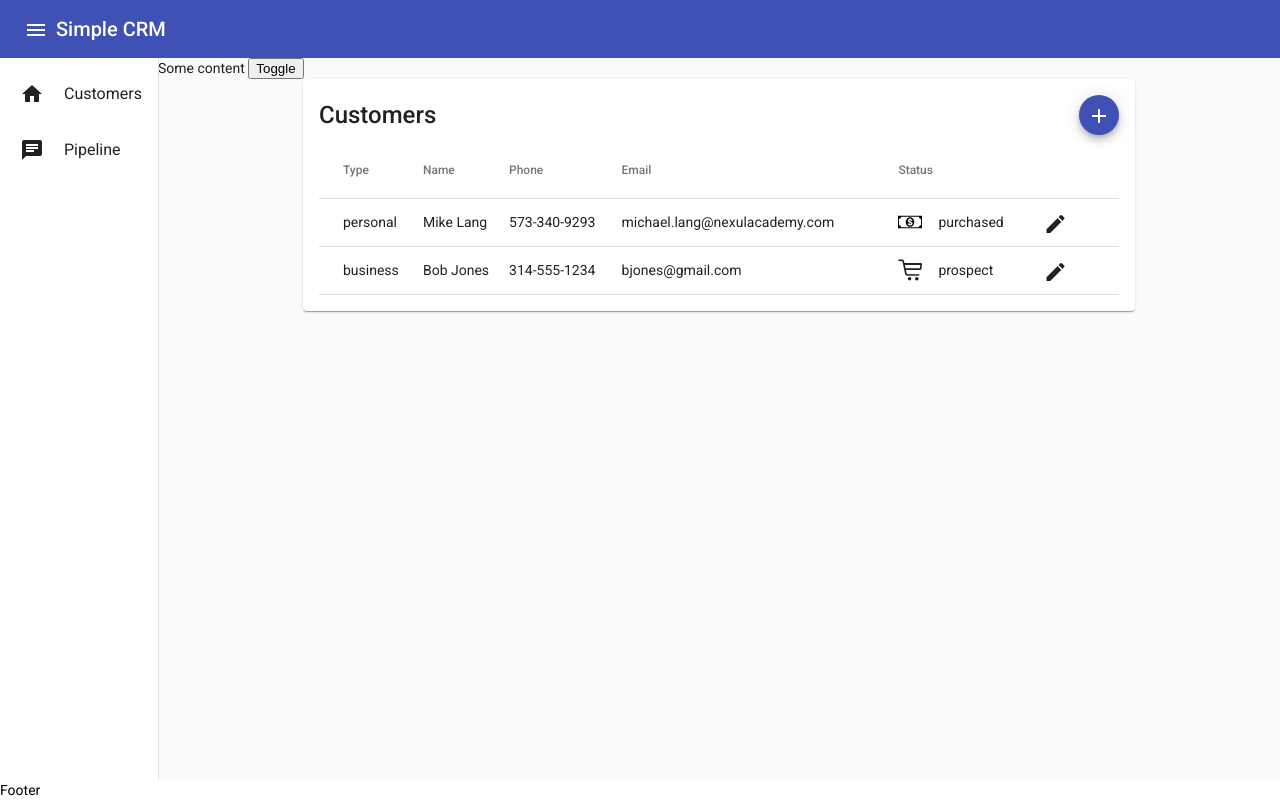
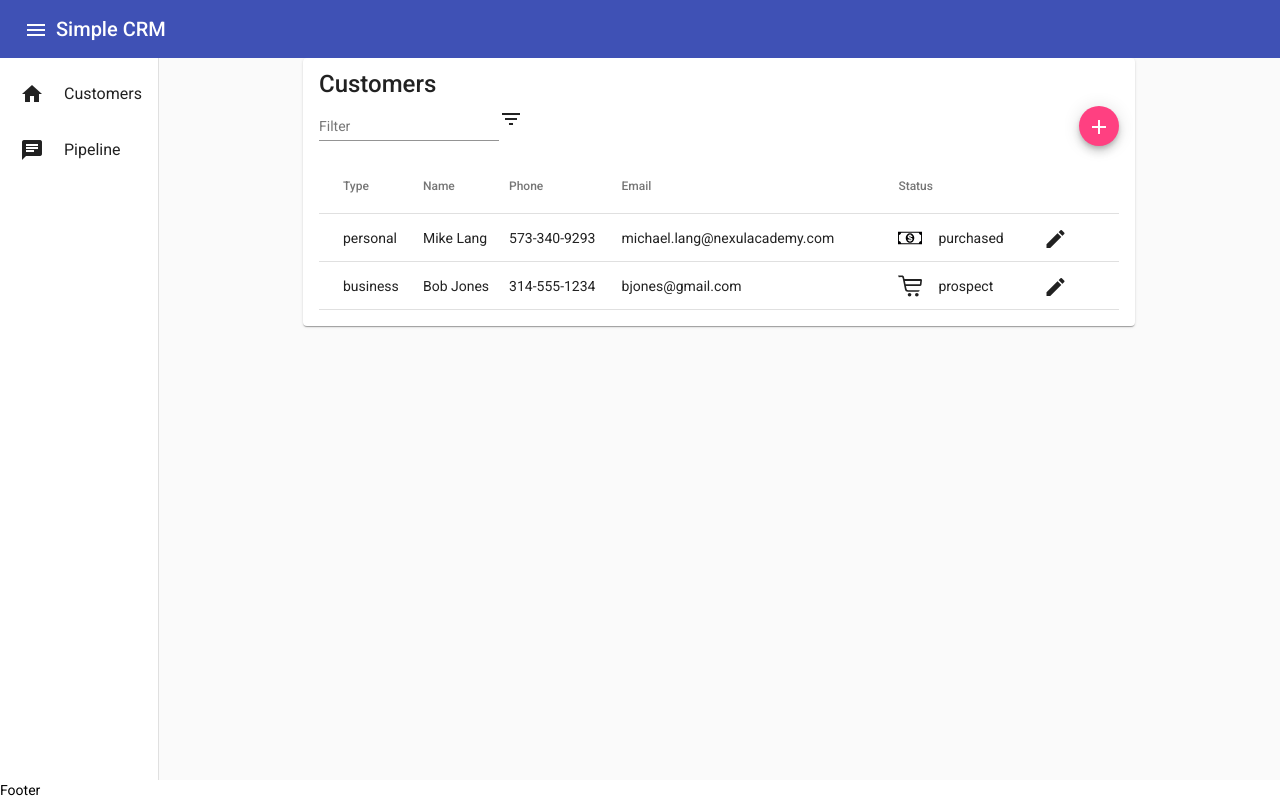
Before and after one commit to NexulAcademy/AngularInDepth-starter, an Angular app in the folder simple-crm-cli/: page /customers in a window 1280 px wide. Built offline with nearby package versions, Linux system fonts and the light colour scheme.

Commit message:
151: add a filter using rxjs operators

```diff
--- a/simple-crm-cli/src/app/app.component.html
+++ b/simple-crm-cli/src/app/app.component.html
@@ -20,8 +20,6 @@
         </a>
       </mat-nav-list>
     </mat-sidenav>
-    Some content
-    <button (click)="sidenav.toggle()">Toggle</button>
     <router-outlet></router-outlet>
   </mat-sidenav-container>
   <div class="footer">
--- a/simple-crm-cli/src/app/customer/customer-list-page/customer-list-page.component.html
+++ b/simple-crm-cli/src/app/customer/customer-list-page/customer-list-page.component.html
@@ -1,13 +1,23 @@
 <mat-card>
-  <mat-card-title fxLayout="row" fxLayoutAlign="space-between center">
+  <mat-card-title fxLayout>
     <span>Customers</span>
+  </mat-card-title>
+  <div fxLayoutAlign="start baseline">
+    <mat-form-field>
+      <mat-label>Filter</mat-label>
+      <input matInput [formControl]="filterInput">
+      <button mat-button matSuffix mat-icon-button *ngIf="filterInput.value"
+        aria-label="Clear" (click)="filterInput.setValue('')">
+        <mat-icon>close</mat-icon>
+      </button>
+    </mat-form-field>
+    <mat-icon *ngIf="!filterInput.value" matSuffix>filter_list</mat-icon>
     <span fxFlex> </span>
-    <button mat-mini-fab color="primary" (click)="addCustomer()">
+    <button class="addButton" mat-mini-fab (click)="addCustomer()">
       <mat-icon aria-label="Add Customer">add</mat-icon>
     </button>
-  </mat-card-title>
-
-  <table mat-table [dataSource]="dataSource">
+  </div>
+  <table mat-table [dataSource]="(customers$ | async) || []">
     <ng-container matColumnDef="actions">
       <!-- The matColumnDef value above must match a name in the displayColumns array  -->
       <th mat-header-cell *matHeaderCellDef> </th>
--- a/simple-crm-cli/src/app/customer/customer-list-page/customer-list-page.component.ts
+++ b/simple-crm-cli/src/app/customer/customer-list-page/customer-list-page.component.ts
@@ -1,39 +1,52 @@
 import { Component, OnChanges, OnDestroy, OnInit, SimpleChanges } from '@angular/core';
 import { Customer } from '../customer.model';
-import {MatTableDataSource} from '@angular/material/table';
 import { CustomerService } from '../customer.service';
-import {MatDialog, MatDialogRef, MAT_DIALOG_DATA} from '@angular/material/dialog';
+import {MatDialog} from '@angular/material/dialog';
 import { CustomerCreateDialogComponent } from '../customer-create-dialog/customer-create-dialog.component';
 import { Router } from '@angular/router';
+import { BehaviorSubject, combineLatest, debounceTime, Observable, shareReplay, startWith, switchMap, takeUntil } from 'rxjs';
+import { FormControl } from '@angular/forms';
 
 @Component({
   selector: 'app-customer-list-page',
   templateUrl: './customer-list-page.component.html',
   styleUrls: ['./customer-list-page.component.scss'],
 })
-export class CustomerListPageComponent implements OnInit, OnChanges {
+export class CustomerListPageComponent implements OnInit, OnChanges, OnDestroy {
 
-  customers: Customer[] = [];
-  dataSource!: MatTableDataSource<Customer>; // The ! tells Angular you know it may be used before it is set.  Try it without to see the error
+  customers$: Observable<Customer[]>;
   displayColumns = ['type', 'name', 'phoneNumber', 'emailAddress', 'status', 'actions'];
+  filterInput = new FormControl('');
+  reload$ = new BehaviorSubject<number>(0);
+  onDestroy$ = new BehaviorSubject<boolean>(false);
 
   constructor(
     private custSvc: CustomerService,
     public dialog: MatDialog,
     private router: Router,
   ) {
-    this.custSvc.search('').subscribe({
-      next: (list) => {
-        this.customers = list;
-      }
+    const valueChanges = this.filterInput.valueChanges.pipe(startWith(''));
+    this.customers$ = combineLatest([valueChanges, this.reload$]).pipe(
+      debounceTime(700),
+      switchMap(([term, _]) => this.custSvc.search(term || '')),
+      shareReplay(),
+    );
+    this.customers$.pipe(takeUntil(this.onDestroy$)).subscribe({
+      next: () => {}
     });
-    this.dataSource = new MatTableDataSource(this.customers);
+    this.reload$.next(this.reload$.value + 1);
+  }
+  ngOnDestroy(): void {
+    this.onDestroy$.next(true);
   }
   ngOnChanges(changes: SimpleChanges): void {
     // throw new Error('Method not implemented.');
   }
 
   ngOnInit(): void {
+  }
+  search() {
+    this.reload$.next(this.reload$.value + 1);
   }
 
   viewDetail(cust: Customer) {
```
